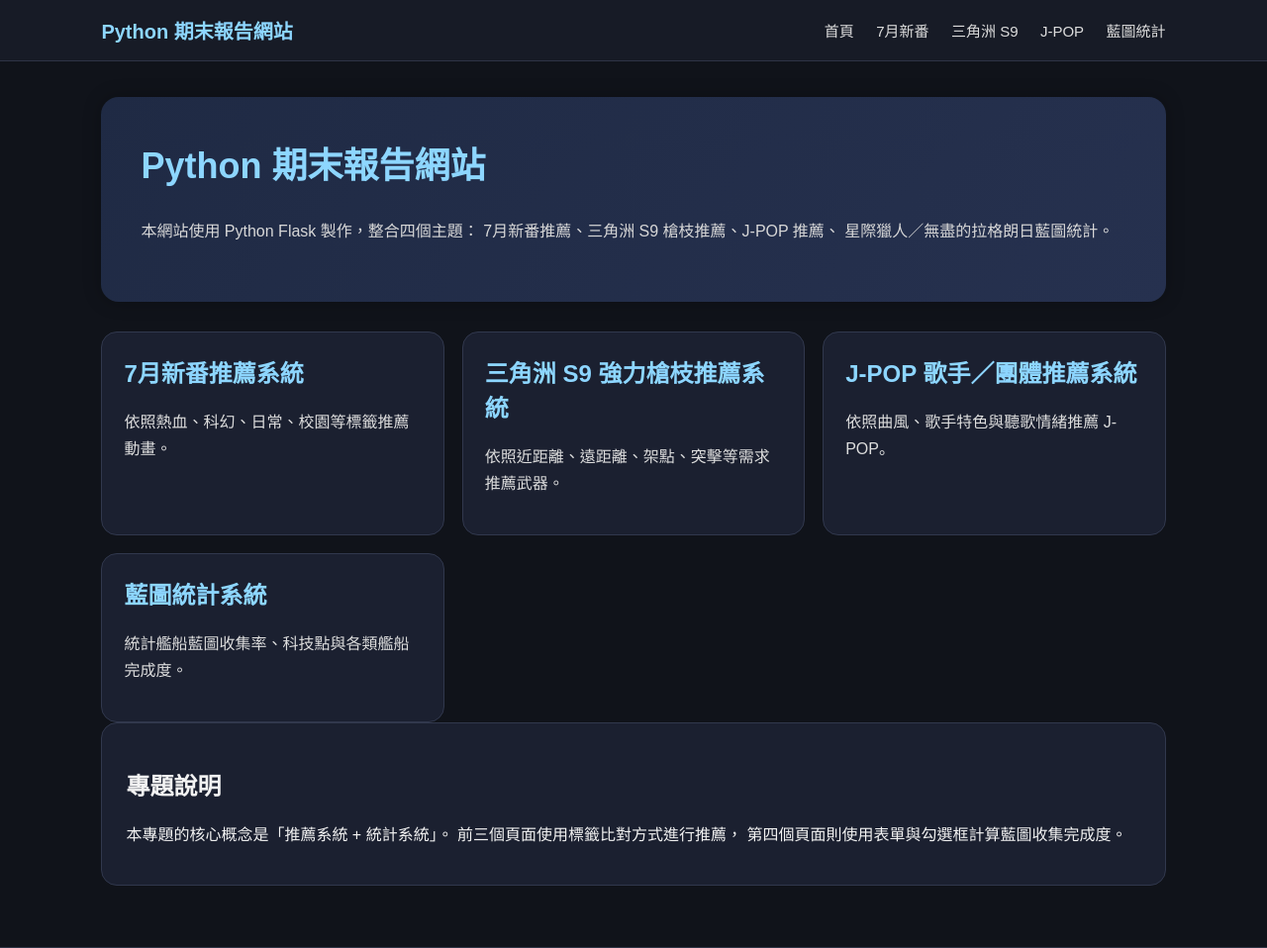
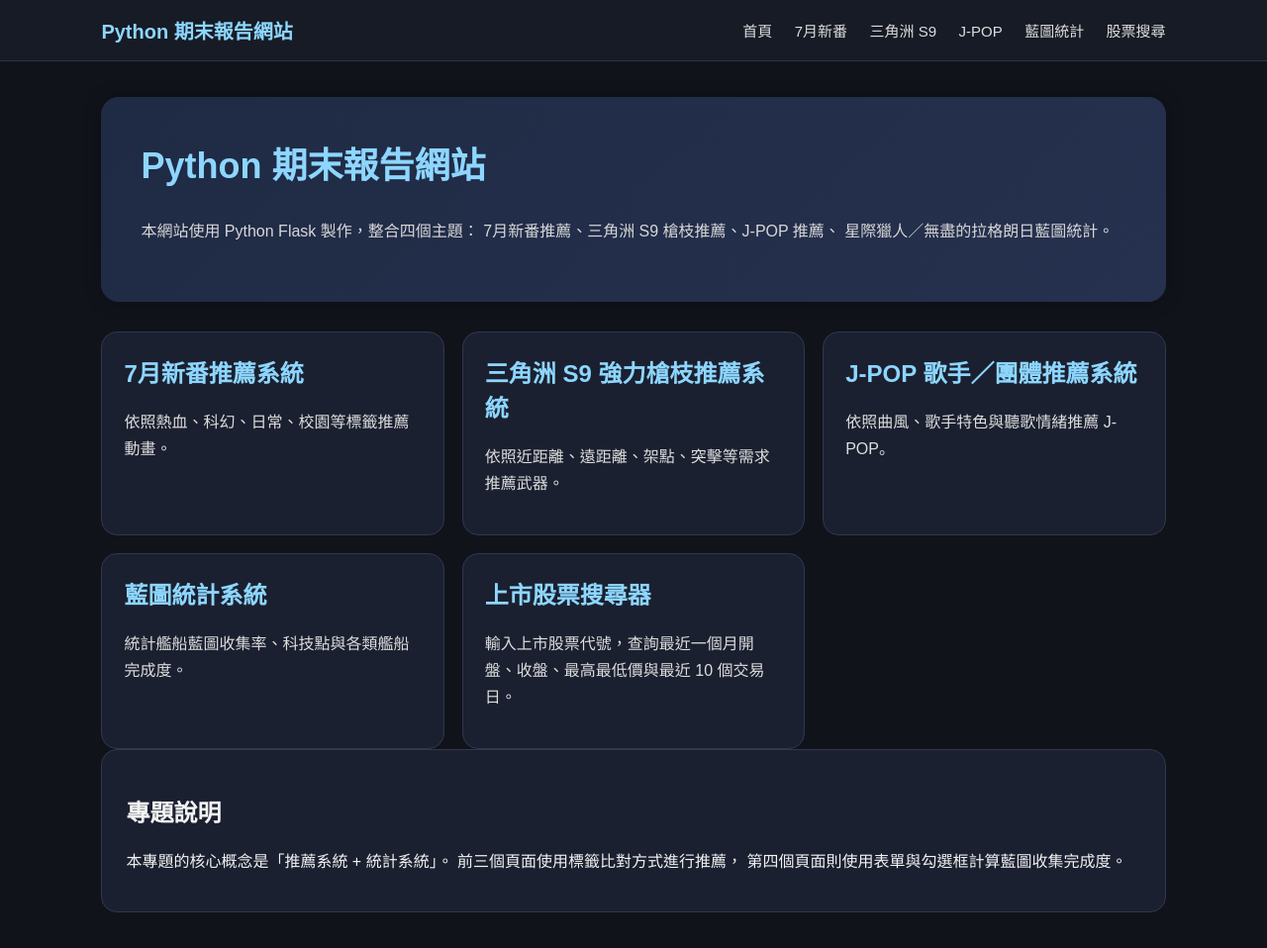
Before and after one commit to pongcheng/2026-06Final-report, a Flask app: page / in a window 1280 px wide. Shown: the top 958 px of the page at 99% size. Run offline with Flask 3, Linux system fonts and the light colour scheme.

Commit message:
新增股票搜尋器入口

```diff
--- a/templates/base.html
+++ b/templates/base.html
@@ -18,6 +18,7 @@
     <a href="/delta">三角洲 S9</a>
     <a href="/jpop">J-POP</a>
     <a href="/blueprint">藍圖統計</a>
+    <a href="/stock">股票搜尋</a>
 </nav>
 </header>
 
--- a/templates/index.html
+++ b/templates/index.html
@@ -31,6 +31,10 @@
         <h2>藍圖統計系統</h2>
         <p>統計艦船藍圖收集率、科技點與各類艦船完成度。</p>
     </a>
+    <a class="card" href="/stock">
+    <h2>上市股票搜尋器</h2>
+    <p>輸入上市股票代號，查詢最近一個月開盤、收盤、最高最低價與最近 10 個交易日。</p>
+</a>
 </section>
 
 <section class="report-box">
```
Lines whose indentation alone changed are shown as unchanged.
